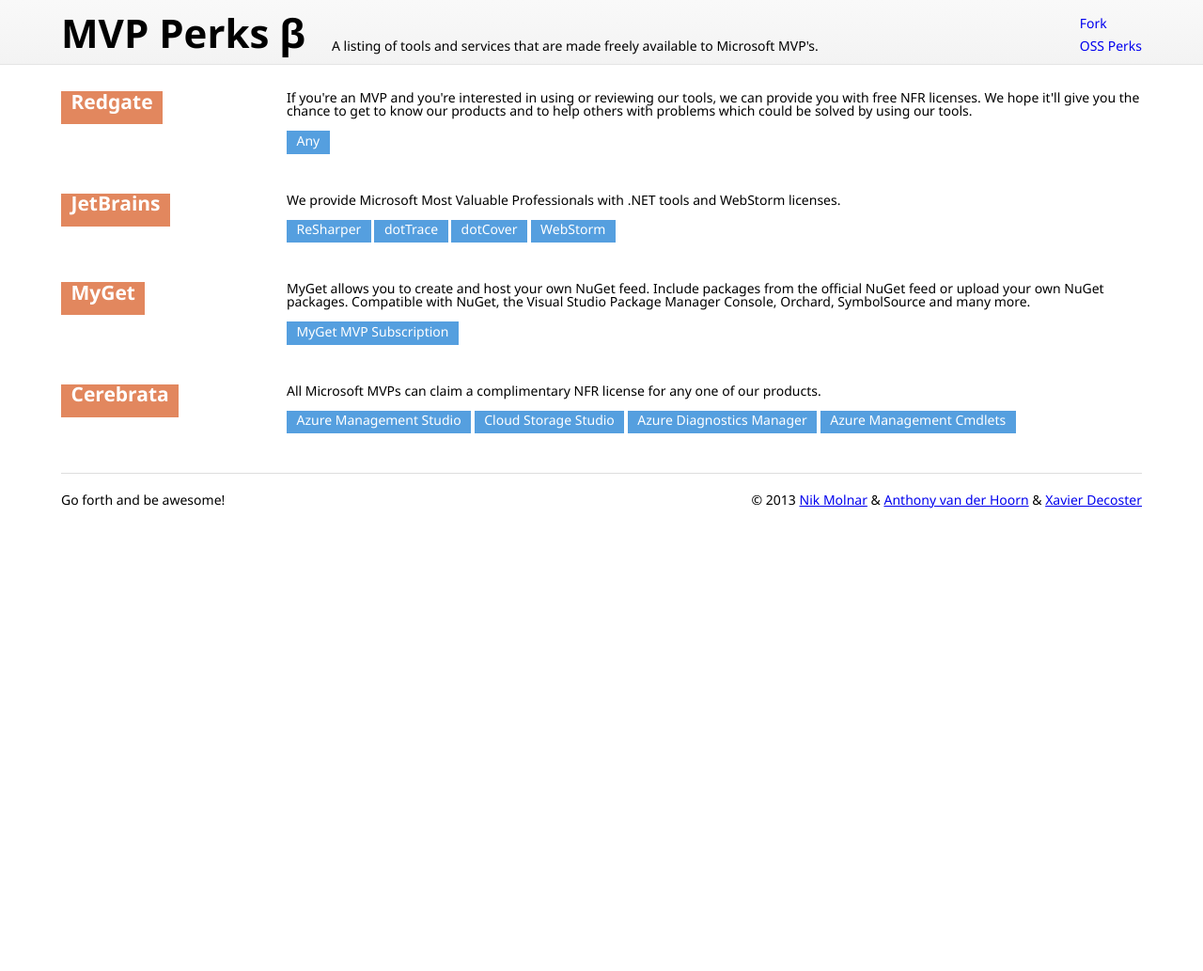
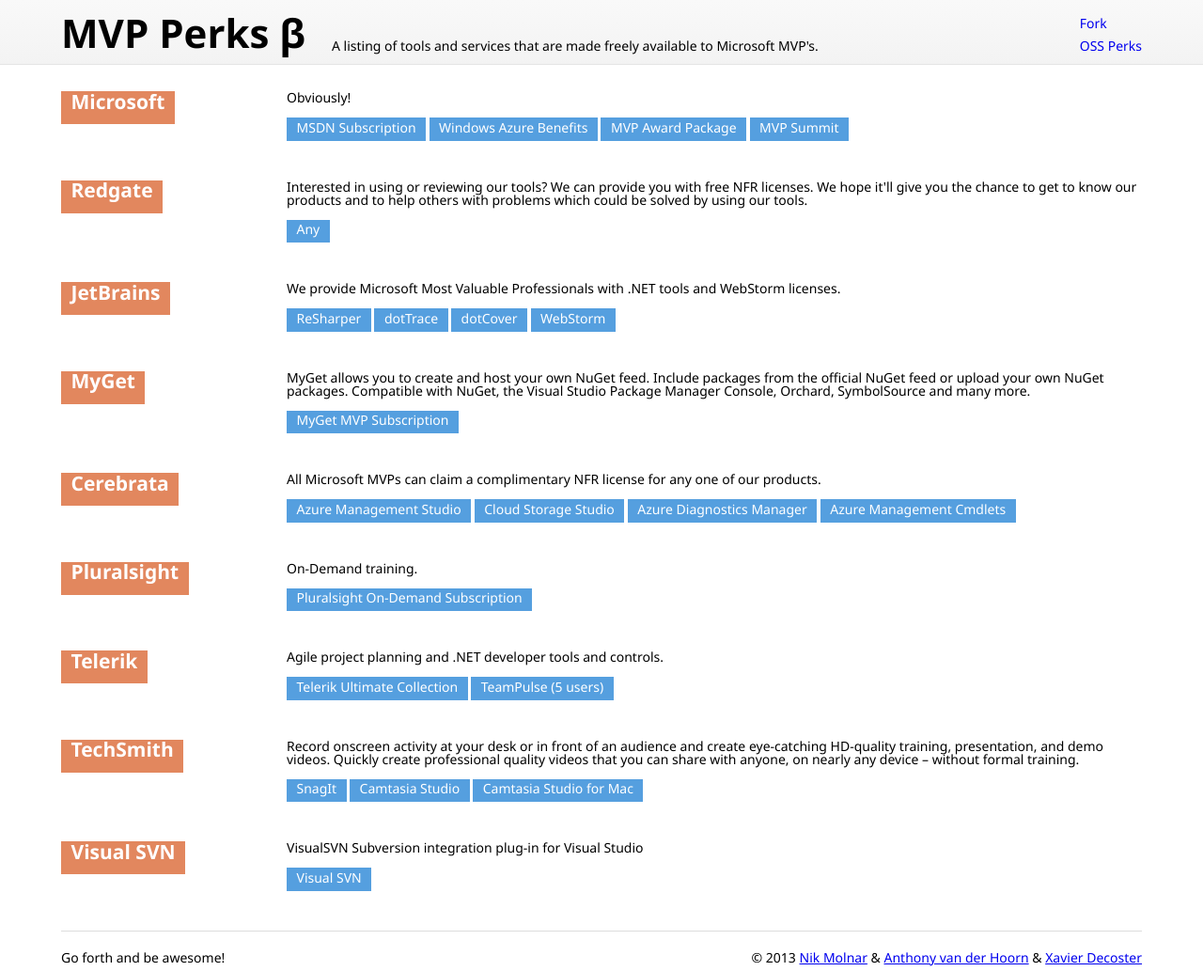
Before and after one commit to nikmd23/ossperks, a Jekyll site: the page built from index.html, in a window 1280 px wide. Shown: the whole page at 94% size. Built offline with Jekyll 4.4.1, drawn with Linux system fonts in a browser that asks for light colours; nearby versions of some CDN libraries; before the commit the page ends 900 px from its top, so only the background shows below that.

Commit message:
added a few more perks

```diff
--- a/index.html
+++ b/index.html
@@ -1,7 +1,11 @@
 ---
 perks:
+- perk: {company: "Microsoft", uri: "http://mvp.microsoft.com"}
+  description: "Obviously!"
+  products: ["MSDN Subscription", "Windows Azure Benefits", "MVP Award Package", "MVP Summit"]
+
 - perk: {company: "Redgate", uri: "http://www.red-gate.com/community/mvp-program"}
-  description: "If you're an MVP and you're interested in using or reviewing our tools, we can provide you with free NFR licenses. We hope it'll give you the chance to get to know our products and to help others with problems which could be solved by using our tools."
+  description: "Interested in using or reviewing our tools? We can provide you with free NFR licenses. We hope it'll give you the chance to get to know our products and to help others with problems which could be solved by using our tools."
   products: ["Any"]
 
 - perk: {company: "JetBrains", uri: "http://www.jetbrains.com/devnet/sponsorship/mvps/"}
@@ -16,6 +20,22 @@
   description: "All Microsoft MVPs can claim a complimentary NFR license for any one of our products."
   products: ["Azure Management Studio", "Cloud Storage Studio", "Azure Diagnostics Manager", "Azure Management Cmdlets"]
 
+- perk: {company: "Pluralsight", uri: "http://blog.pluralsight.com/2011/02/28/pluralsight-for-mvp/"}
+  description: "On-Demand training."
+  products: ["Pluralsight On-Demand Subscription"]
+
+- perk: {company: "Telerik", uri: "http://www.telerik.com/registration-login/mvpregistration.aspx"}
+  description: "Agile project planning and .NET developer tools and controls."
+  products: ["Telerik Ultimate Collection", "TeamPulse (5 users)"]
+
+- perk: {company: "TechSmith", uri: "http://promo.techsmith.com/evangelists/MVP-Request-Form/"}
+  description: "Record onscreen activity at your desk or in front of an audience and create eye-catching HD-quality training, presentation, and demo videos. Quickly create professional quality videos that you can share with anyone, on nearly any device – without formal training."
+  products: ["SnagIt", "Camtasia Studio", "Camtasia Studio for Mac"]
+
+- perk: {company: "Visual SVN", uri: "http://www.visualsvn.com/visualsvn/purchase/mvp/"}
+  description: "VisualSVN Subversion integration plug-in for Visual Studio"
+  products: ["Visual SVN"]
+
 #============================================== Leave everything below this line alone =====================================================================
 layout: default
 ---
```
